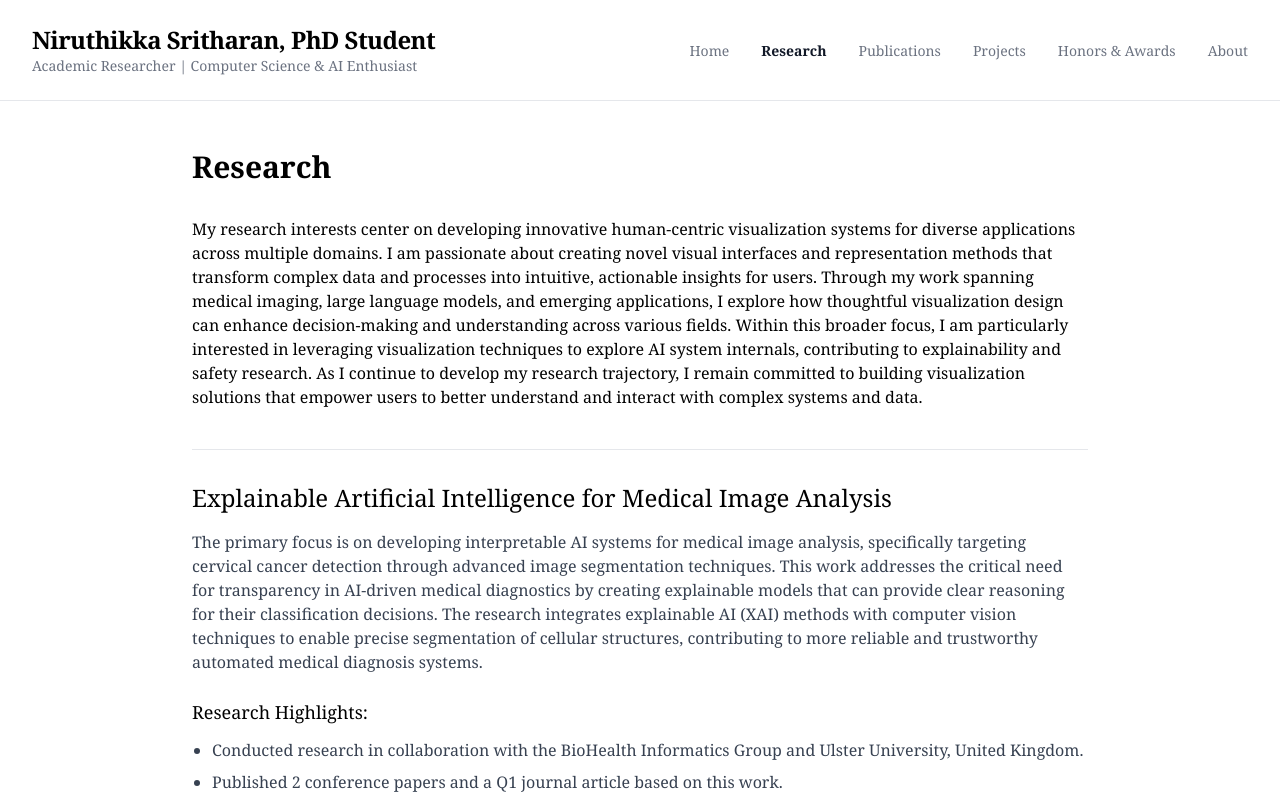
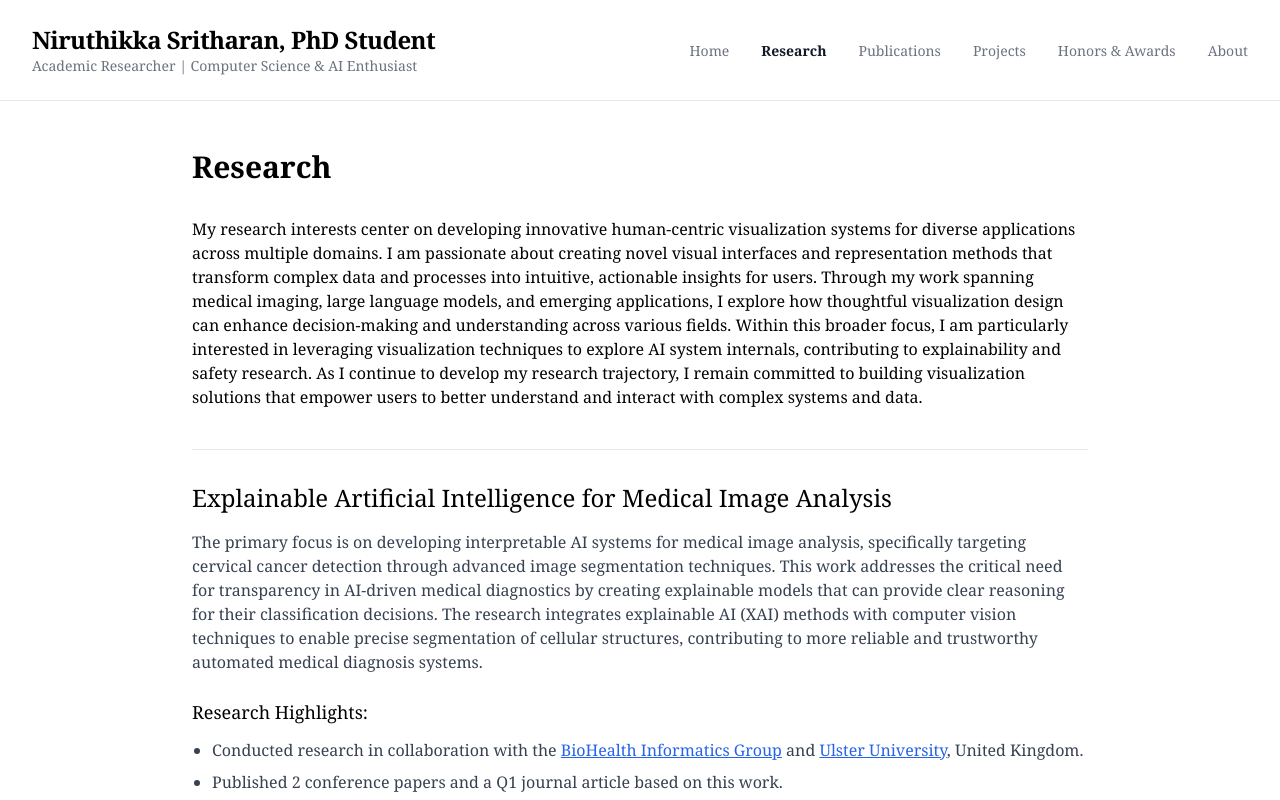
Before and after one commit to niruthikka24/niruthikka24.github.io, a React app: page / in a window 1280 px wide. Both pictures are taken after a click on the button "Research". Shown: the top 800 px of the page. Built offline with nearby package versions, Linux system fonts and the light colour scheme; the HTML template or start-up script is replaced by a standard one.

Commit message:
added hyperlinks to the research section

```diff
--- a/src/components/Research.tsx
+++ b/src/components/Research.tsx
@@ -3,11 +3,32 @@ export function Research() {
   const researchAreas = [{
     title: 'Explainable Artificial Intelligence for Medical Image Analysis',
     description: 'The primary focus is on developing interpretable AI systems for medical image analysis, specifically targeting cervical cancer detection through advanced image segmentation techniques. This work addresses the critical need for transparency in AI-driven medical diagnostics by creating explainable models that can provide clear reasoning for their classification decisions. The research integrates explainable AI (XAI) methods with computer vision techniques to enable precise segmentation of cellular structures, contributing to more reliable and trustworthy automated medical diagnosis systems.',
-    topics: ['Conducted research in collaboration with the BioHealth Informatics Group and Ulster University, United Kingdom.', "Published 2 conference papers and a Q1 journal article based on this work.", 'Designed and implemented two new algorithms, integrating GradCAM, LRP, GraphCut, and multiple clustering techniques, for a novel segmentation framework.', 'Built and deployed a comprehensive web-based software system for clinical usability.']
+    topics: [
+      <>
+        Conducted research in collaboration with the{" "}
+        <a href="https://sites.google.com/cse.mrt.ac.lk/biohealth/home/imaging/cervical-cancer-screening-using-explainability" target="_blank" rel="noopener noreferrer" className="text-blue-600 underline">
+          BioHealth Informatics Group
+        </a>{" and "}
+        <a href="https://pure.ulster.ac.uk/en/persons/pratheepan-yogarajah" target="_blank" rel="noopener noreferrer" className="text-blue-600 underline">
+          Ulster University
+        </a>, United Kingdom.
+      </>,
+      "Published 2 conference papers and a Q1 journal article based on this work.", 'Designed and implemented two new algorithms, integrating GradCAM, LRP, GraphCut, and multiple clustering techniques, for a novel segmentation framework.', 'Built and deployed a comprehensive web-based software system for clinical usability.'
+    ],
   }, {
     title: 'Error Detection and Visualization in Large Language Model Reasoning',
     description: 'My current collaborative research involves developing systematic approaches to identify and visualize errors in the complex reasoning chains generated by Large Language Models (LLMs). Working as part of a research team, this project addresses a critical challenge in AI reliability by creating methods to detect flaws in long Chain-of-Thought (CoT) reasoning processes and presenting these findings through intuitive visual interfaces. The collaborative effort aims to enhance the interpretability and trustworthiness of LLM outputs by providing users with clear, actionable insights into where and why reasoning errors occur, ultimately facilitating more effective debugging and model improvement.',
-    topics: ["Currently collaborating with Shiwei (master's student researcher) under Prof. Wang Yong at Nanyang Technological University (NTU)", "Contributing to the emerging field of LLM debugging and interpretability (ongoing work)"]
+    topics: [
+      <>
+        Currently collaborating with{" "}
+        <a href="https://csw0109.github.io/" target="_blank" rel="noopener noreferrer" className="text-blue-600 underline">
+          Shiwei Chen
+        </a>{" "} (master's student researcher) under{" "}
+        <a href="https://yong-wang.org/index.html" target="_blank" rel="noopener noreferrer" className="text-blue-600 underline">
+          Prof. Yong Wang
+        </a>{" "}at Nanyang Technological University (NTU)
+      </>,
+      , "Contributing to the emerging field of LLM debugging and interpretability (ongoing work)"]
   }];
   return <div className="max-w-4xl mx-auto">
       <h1 className="text-3xl font-semibold mb-8">Research</h1>
```
